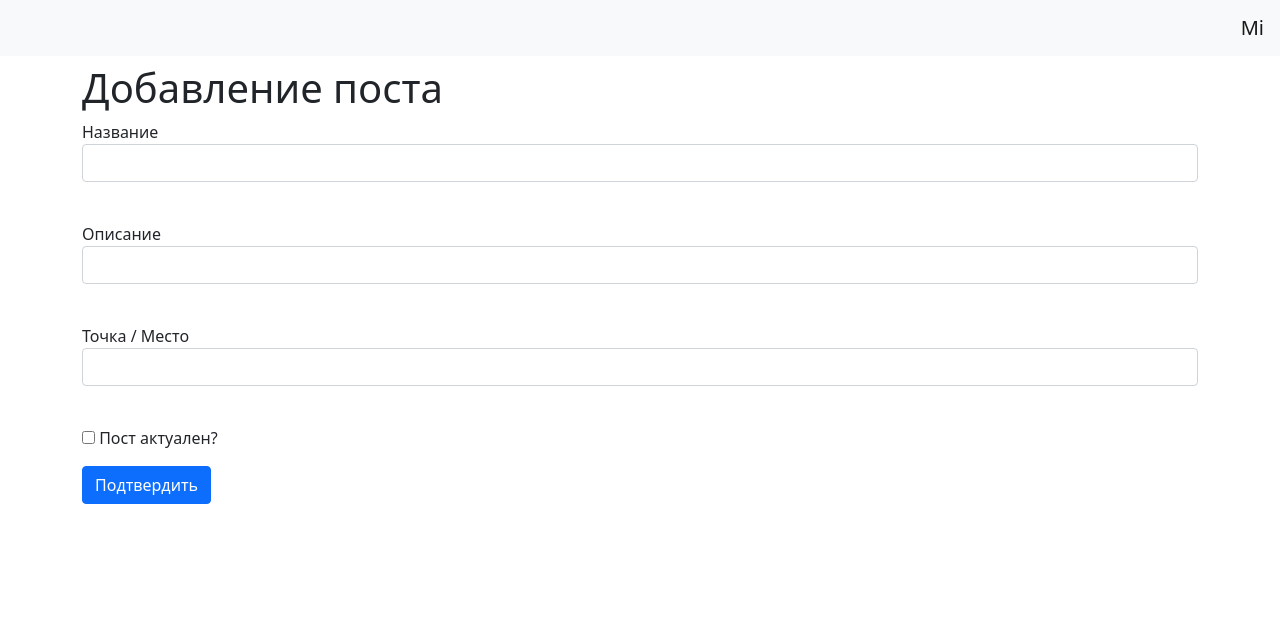
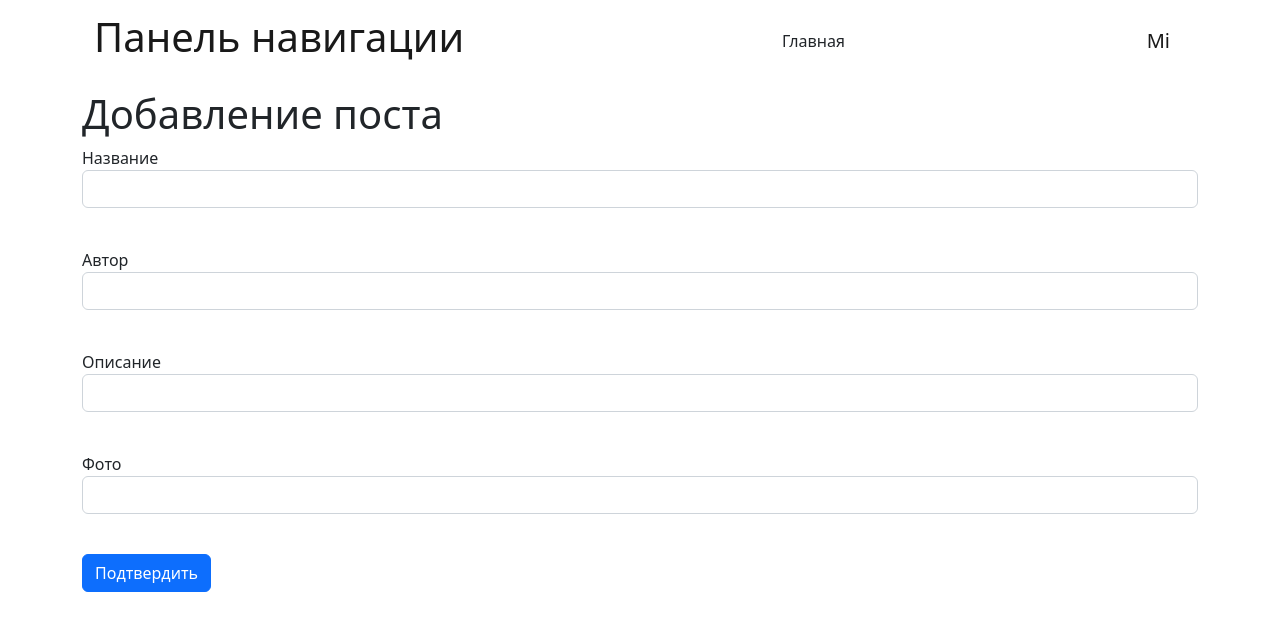
Before and after one commit to eLprisidente/web_site_3, a Flask app: page /add_jobs in a window 1280 px wide. Shown: the top 631 px of the page. Run offline with Flask 3, Linux system fonts and the light colour scheme; a user stored in the database is signed in.

Commit message:
апгрейднул панель навигаци и разобрался с бд

```diff
--- a/data/forms/add_jobs.py
+++ b/data/forms/add_jobs.py
@@ -4,9 +4,9 @@ from wtforms.validators import DataRequired
 
 
 class JobForm(FlaskForm):
-    job = StringField('Название', validators=[DataRequired()])
-    team_leader = StringField('Описание', validators=[DataRequired()])
-    collaborators = StringField('Точка / Место', validators=[DataRequired()])
-    is_finished = BooleanField('Пост актуален?')
+    post = StringField('Название', validators=[DataRequired()])
+    author = StringField('Автор', validators=[DataRequired()])
+    description = StringField('Описание', validators=[DataRequired()])
+    picture = StringField('Фото', validators=[DataRequired()])
 
     submit = SubmitField('Подтвердить')
--- a/data/forms/user.py
+++ b/data/forms/user.py
@@ -10,6 +10,4 @@ class RegisterForm(FlaskForm):
     surname = StringField('Фамилия', validators=[DataRequired()])
     name = StringField('Имя', validators=[DataRequired()])
     age = IntegerField('Возраст', validators=[DataRequired()])
-    speciality = StringField('Специальность', validators=[DataRequired()])
-    address = StringField('Адрес', validators=[DataRequired()])
     submit = SubmitField('Подтвердить')
--- a/data/users.py
+++ b/data/users.py
@@ -1,4 +1,3 @@
-import datetime
 import sqlalchemy
 from flask_login import UserMixin
 from werkzeug.security import generate_password_hash, check_password_hash
@@ -15,13 +14,9 @@ class User(SqlAlchemyBase, UserMixin):
     surname = sqlalchemy.Column(sqlalchemy.String, nullable=True)
     name = sqlalchemy.Column(sqlalchemy.String, nullable=True)
     age = sqlalchemy.Column(sqlalchemy.Integer, nullable=True)
-    speciality = sqlalchemy.Column(sqlalchemy.String, nullable=True)
-    address = sqlalchemy.Column(sqlalchemy.String, nullable=True)
     email = sqlalchemy.Column(sqlalchemy.String,
                               index=True, unique=True, nullable=True)
     hashed_password = sqlalchemy.Column(sqlalchemy.String, nullable=True)
-    modified_date = sqlalchemy.Column(sqlalchemy.DateTime,
-                                     default=datetime.datetime.now)
 
     jobs = orm.relationship("Jobs", back_populates='user')
 
--- a/main.py
+++ b/main.py
@@ -42,8 +42,6 @@ def reqister():
             name=form.name.data,
             email=form.email.data,
             age=form.age.data,
-            speciality=form.speciality.data,
-            address=form.address.data,
         )
         user.set_password(form.password.data)
         db_sess.add(user)
@@ -87,10 +85,10 @@ def add_jobs():
     if add_form.validate_on_submit():
         db_sess = db_session.create_session()
         jobs = Jobs(
-            job=add_form.job.data,
-            team_leader=add_form.team_leader.data,
-            collaborators=add_form.collaborators.data,
-            is_finished=add_form.is_finished.data
+            post=add_form.post.data,
+            author=add_form.author.data,
+            description=add_form.description.data,
+            picture=add_form.picture.data
         )
         db_sess.add(jobs)
         db_sess.commit()
--- a/templates/add_job.html
+++ b/templates/add_job.html
@@ -7,33 +7,41 @@
     {{ form.hidden_tag() }}
     {{ form.csrf_token }}
     <p>
-        {{ form.job.label }}<br>
-        {{ form.job(class="form-control") }}<br>
-        {% for error in form.job.errors %}
+        {{ form.post.label }}<br>
+        {{ form.post(class="form-control") }}<br>
+        {% for error in form.post.errors %}
     <p class="alert alert-danger" role="alert">
         {{ error }}
     </p>
     {% endfor %}
     </p>
     <p>
-        {{ form.team_leader.label }}<br>
-        {{ form.team_leader(class="form-control") }}<br>
-        {% for error in form.team_leader.errors %}
+        {{ form.author.label }}<br>
+        {{ form.author(class="form-control") }}<br>
+        {% for error in form.author.errors %}
     <p class="alert alert-danger" role="alert">
         {{ error }}
     </p>
     {% endfor %}
     </p>
     <p>
-        {{ form.collaborators.label }}<br>
-        {{ form.collaborators(class="form-control") }}<br>
-        {% for error in form.collaborators.errors %}
+        {{ form.description.label }}<br>
+        {{ form.description(class="form-control") }}<br>
+        {% for error in form.description.errors %}
     <p class="alert alert-danger" role="alert">
         {{ error }}
     </p>
     {% endfor %}
     </p>
-    <p>{{ form.is_finished() }} {{ form.is_finished.label }}</p>
+    <p>
+        {{ form.picture.label }}<br>
+        {{ form.picture(class="form-control") }}<br>
+        {% for error in form.picture.errors %}
+    <p class="alert alert-danger" role="alert">
+        {{ error }}
+    </p>
+    {% endfor %}
+    </p>
     <p>{{ form.submit(type="submit", class="btn btn-primary") }}</p>
     {{message}}
 </form>
--- a/templates/base.html
+++ b/templates/base.html
@@ -1,28 +1,38 @@
-<!doctype html>
-<html lang="en">
-    <head>
-        <meta charset="utf-8">
-        <meta name="viewport" content="width=device-width, initial-scale=1, shrink-to-fit=no">
-        <link rel="stylesheet"
-              href="https://cdn.jsdelivr.net/npm/bootstrap@5.0.0-beta1/dist/css/bootstrap.min.css"
-              integrity="sha384-giJF6kkoqNQ00vy+HMDP7azOuL0xtbfIcaT9wjKHr8RbDVddVHyTfAAsrekwKmP1"
-              crossorigin="anonymous">
-        <title>{{title}}</title>
-    </head>
-    <body>
+<!DOCTYPE html>
+<html lang="ru">
+<head>
+    <meta charset="UTF-8">
+    <meta name="viewport"
+          content="width=device-width, initial-scale=1, shrink-to-fit=no">
+    <meta http-equiv="X-UA-Compatible" content="ie=edge">
+    <title>{% block title %}{% endblock %}</title>
+    <!-- Bootstrap стили -->
+    <link href="https://cdn.jsdelivr.net/npm/bootstrap@5.2.3/dist/css/bootstrap.min.css" rel="stylesheet">
+    <!-- иконки fontawesome -->
+    <link rel="stylesheet" href="https://cdnjs.cloudflare.com/ajax/libs/font-awesome/4.7.0/css/font-awesome.min.css">
+    <!-- кастомные стили -->
+    <link rel="stylesheet" href="{{ url_for('static', filename='custom.css') }}">
+</head>
+<body>
         <header>
-    <nav class="navbar navbar-light bg-light">
-        <a class="navbar-brand" href="#"><h1></h1></a>
+    <div class="container">
+    <nav class="navbar navbar-expand-lg bg-body-tertiary">
+        <div class="container-fluid">
+        <a class="navbar-brand" href="#"><h1>Панель навигации</h1></a>
         {% if current_user.is_authenticated %}
+    <a class="nav-link active" aria-current="page" href="/">Главная</a>
     <a class="navbar-brand" href="/logout">{{ current_user.name }}</a>
 {% else %}
     <p>
+        <a class="nav-link active" aria-current="page" href="/">Главная</a>
         <a class="btn btn-primary " href="/register">Зарегистрироваться</a>
         <a class="btn btn-success" href="/login">Войти</a>
     </p>
 {% endif %}
+        </div>
     </nav>
-</header>
+        </div>
+        </header>
         <h4></h4>
         <main role="main" class="container">
             {% block content %}{% endblock %}
```
Also changed, not shown: data/jobs.py (+5 -5 lines), templates/index.html (+18 -9 lines), templates/register.html (+0 -18 lines), db/mars.db.
